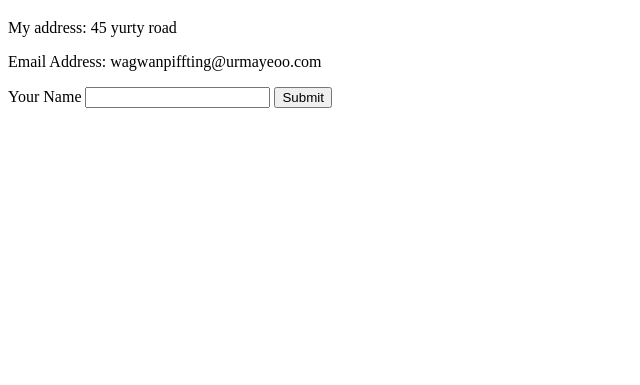
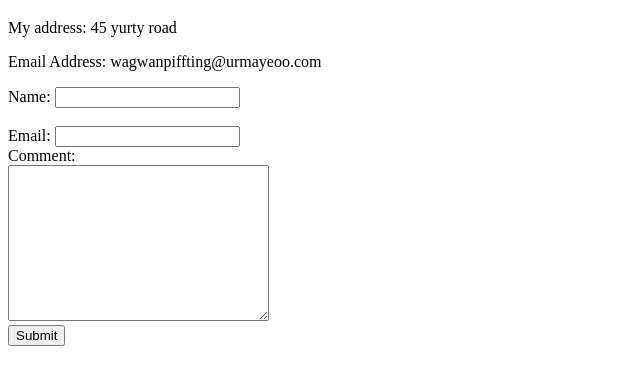
Before and after one commit to Manny7820/personal_site, a plain HTML site: page contact_me.html in a window 1280 px wide. Shown: the part 61-446 px from the top of the page, without its empty margins (0-640 px from the left). Drawn offline with Linux system fonts and the light colour scheme.

Commit message:
added more to contact form

```diff
--- a/contact_me.html
+++ b/contact_me.html
@@ -1,24 +1,27 @@
 <!DOCTYPE html>
 <html lang="en" dir="ltr">
+
 <head>
   <meta charset="utf-8">
   <title>Contact Me!</title>
 </head>
+
 <body>
   <h1>My contact details!</h1>
   <p> My address: 45 yurty road</p>
   <p>Email Address: wagwanpiffting@urmayeoo.com</p>
 
-    <form class="" action="index.html" method="post">
-      <label>Your Name</label>
-      <input type="text" name="" value="">
+  <form class="" action="mailto:cman7820@gmail.com" method="post">
+    <label>Name:</label>
+    <input type="text" name="" value=""><br />
+    <br />
+    <label>Email:</label>
+    <input type="text" name="" value=""><br />
+    <label>Comment:</label><br />
+    <textarea name="name" rows="10" cols="30"></textarea><br />
     <input type="submit" name="">
-
-
-
-
   </form>
 
+</body>
 
-  </body>
 </html>
```
Lines whose indentation alone changed are shown as unchanged.
